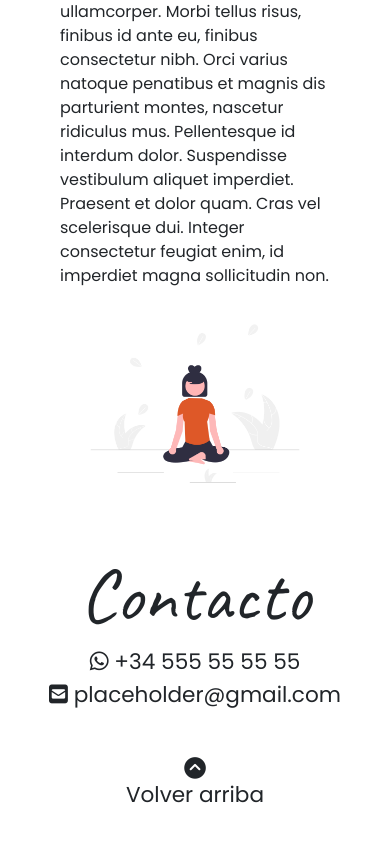
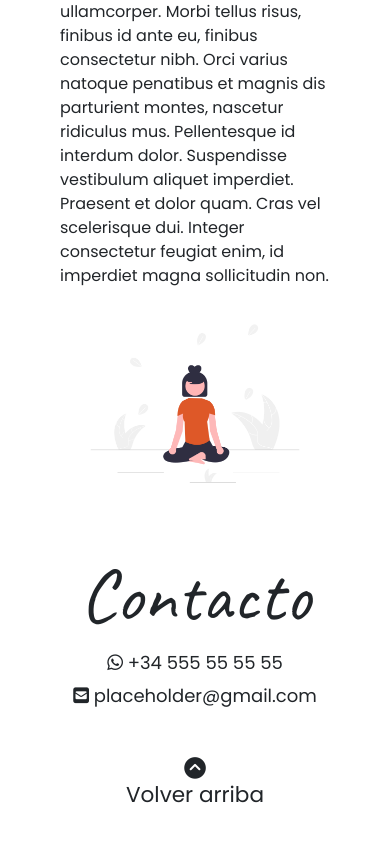
Before and after one commit to rachelblackie/respiro-yoga, a React (Create React App) app: page / in a window 390 px wide. Shown: the part 2994-3836 px from the top of the page. Built offline with nearby package versions, Linux system fonts and the light colour scheme.

Commit message:
css changes

```diff
--- a/src/Contacto.css
+++ b/src/Contacto.css
@@ -9,3 +9,9 @@
   color: var(--charcoal);
   text-decoration: none;
 }
+
+@media (max-width: 450px) {
+  .contact-links {
+    font-size: 18px;
+  }
+}
```
